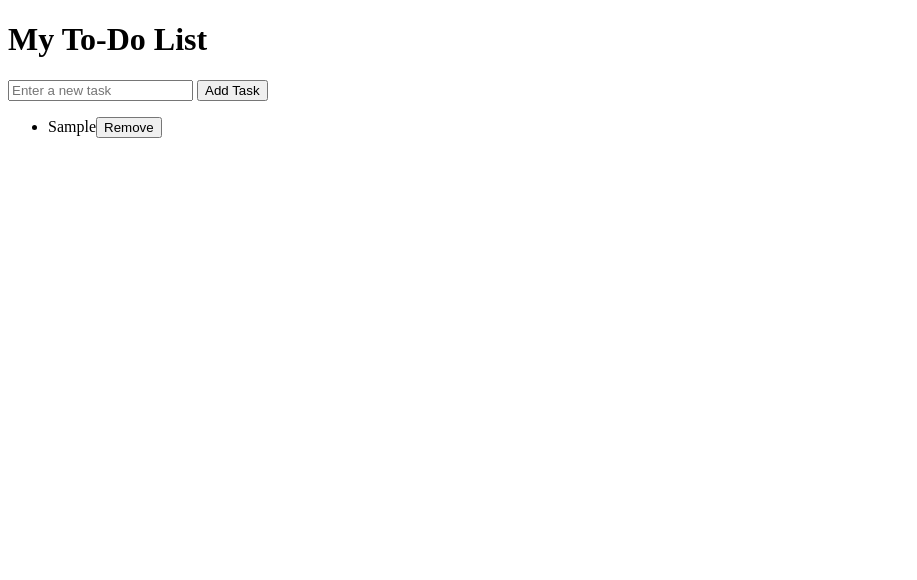
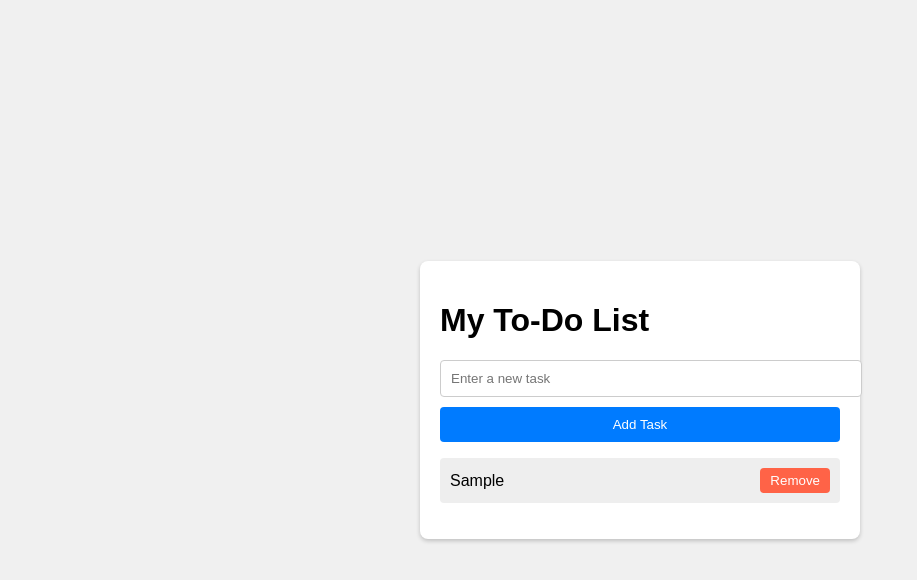
Before and after one commit to fistonrwi/dynamic-to-do-list-js, a plain HTML site: page index.html in a window 1280 px wide. Both pictures are taken after typing "Sample" into the empty fields and a click on the button "Add Task". Shown: the whole page, without its empty margins (0-917 px from the left). Drawn offline with Linux system fonts and the light colour scheme.

Commit message:
Initial commit

```diff
--- a/index.html
+++ b/index.html
@@ -3,7 +3,7 @@
 <head>
     <meta charset="UTF-8">
     <title>To-Do List Application</title>
-    <link rel="stylesheet" href="styles.css">
+    <link rel="stylesheet" href="style.css">
 </head>
 <body>
     <div id="todo-app">
--- a/script.js
+++ b/script.js
@@ -1,49 +1,34 @@
-// Setup Event Listener for Page Load
-document.addEventListener('DOMContentLoaded', function () {
-    // Select DOM Elements
+document.addEventListener('DOMContentLoaded', () => {
     const addButton = document.getElementById('add-task-btn');
     const taskInput = document.getElementById('task-input');
     const taskList = document.getElementById('task-list');
 
-    // Create the addTask Function
-    function addTask() {
-        // Retrieve and trim the value from the task input field
+    const addTask = () => {
         const taskText = taskInput.value.trim();
 
-        // Check if taskText is not empty
         if (taskText === "") {
             alert('Please enter a task');
             return;
         }
 
-        // Create a new li element
         const li = document.createElement('li');
         li.textContent = taskText;
 
-        // Create a new button element for removing the task
-        const removeBtn = document.createElement('button');
-        removeBtn.textContent = 'Remove';
-        removeBtn.className = 'remove-btn';
-
-        // Assign an onclick event to the remove button
-        removeBtn.onclick = function () {
+        const removeButton = document.createElement('button');
+        removeButton.textContent = "Remove";
+        removeButton.classList.add('remove-btn');
+        removeButton.onclick = () => {
             taskList.removeChild(li);
         };
 
-        // Append the remove button to the li element
-        li.appendChild(removeBtn);
-
-        // Append the li element to the taskList
+        li.appendChild(removeButton);
         taskList.appendChild(li);
 
-        // Clear the task input field
-        taskInput.value = '';
-    }
+        taskInput.value = "";
+    };
 
-    // Attach Event Listeners
     addButton.addEventListener('click', addTask);
-
-    taskInput.addEventListener('keypress', function (event) {
+    taskInput.addEventListener('keypress', (event) => {
         if (event.key === 'Enter') {
             addTask();
         }
```
